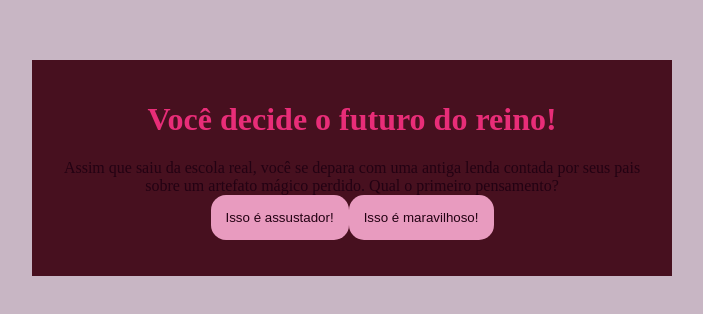
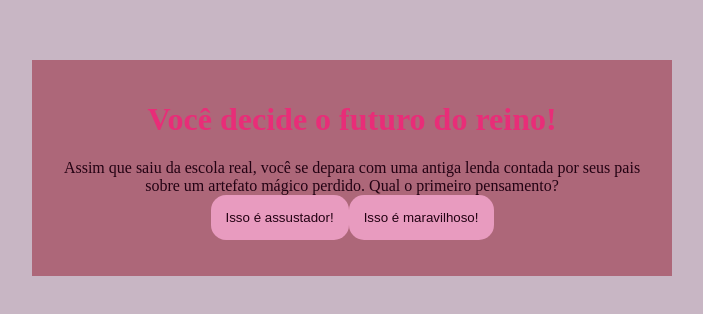
Before and after one commit to 23Marialaurafelix/miss-oIA, a plain HTML site: page index.html in a window 1280 px wide. Shown: the part 240-554 px from the top of the page, without its empty margins (288-991 px from the left). Drawn offline with Linux system fonts and the light colour scheme.

Commit message:
att_final

```diff
--- a/style.css
+++ b/style.css
@@ -1,6 +1,6 @@
 :root{
     --cor-fundo: #c8b6c4 ;
-    --cor-principal: #47101f ;
+    --cor-principal: #ad6779 ;
     --cor-secundaria: #e89bbf;
     --cor-destaque: #e82d78;
     --cor-texto: #230213;
```
